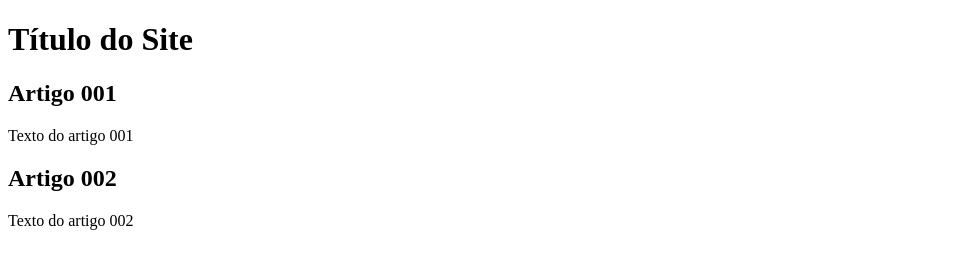
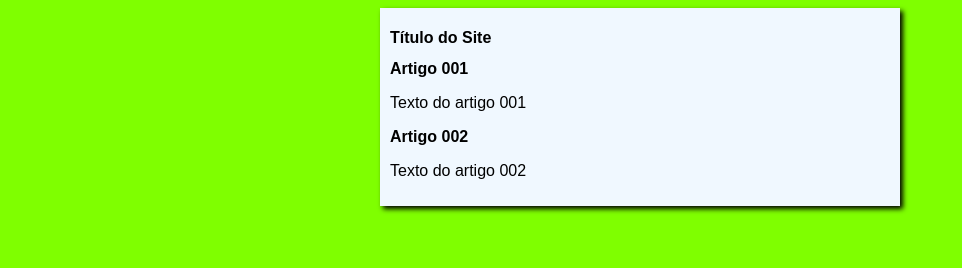
Before and after one commit to F-Neres/projeto-teste, a plain HTML site: page index.html in a window 1280 px wide. Shown: the whole page, without its empty margins (0-962 px from the left). Drawn offline with Linux system fonts and the light colour scheme.

Commit message:
Começo do design

```diff
--- /dev/null
+++ b/estilos/style.css
@@ -0,0 +1,16 @@
+*{
+    font-family: Arial, Helvetica, sans-serif;
+    font-size: 16px;
+}
+
+body{
+    background-color: chartreuse;
+}
+
+main{
+    background-color: aliceblue;
+    width: 500px;
+    margin: auto;
+    padding: 10px;
+    box-shadow: 3px 3px 5px black;
+}
--- a/index.html
+++ b/index.html
@@ -5,6 +5,7 @@
     <meta http-equiv="X-UA-Compatible" content="IE=edge">
     <meta name="viewport" content="width=device-width, initial-scale=1.0">
     <title>Título do Site</title>
+    <link rel="stylesheet" href="estilos/style.css">
 </head>
 <body>
     <main>
```
